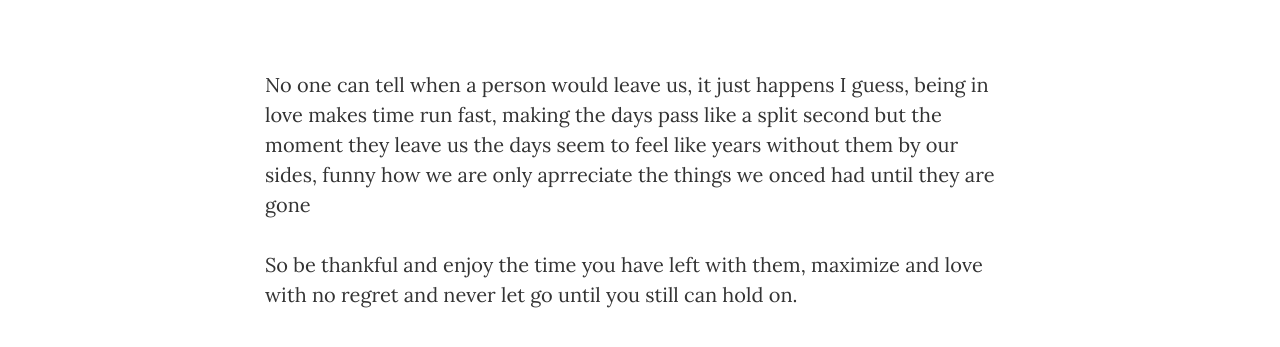
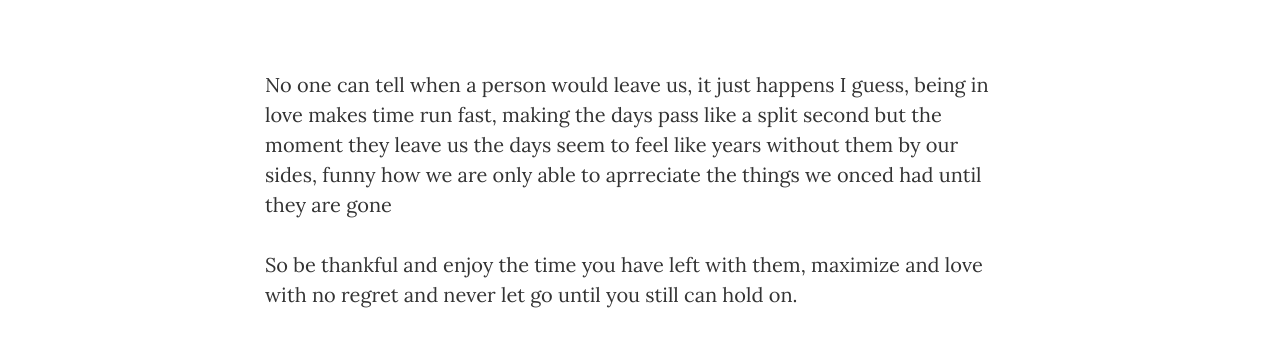
Before and after one commit to JohnDivina0908/Blog, a website: page post2.html in a window 1280 px wide. Shown: the part 799-1146 px from the top of the page. Drawn offline with nearby package versions, Linux system fonts and the light colour scheme.

Commit message:
Update post2.html

```diff
--- a/post2.html
+++ b/post2.html
@@ -85,7 +85,7 @@
         <div class="container">
             <div class="row">
                 <div class="col-lg-8 col-lg-offset-2 col-md-10 col-md-offset-1">
-                    <p>No one can tell when a person would leave us, it just happens I guess, being in love makes time run fast, making the days pass like a split second but the moment they leave us the days seem to feel like years without them by our sides, funny how we are only aprreciate the things we onced had until they are gone</p>
+                    <p>No one can tell when a person would leave us, it just happens I guess, being in love makes time run fast, making the days pass like a split second but the moment they leave us the days seem to feel like years without them by our sides, funny how we are only able to aprreciate the things we onced had until they are gone</p>
                     <p>So be thankful and enjoy the time you have left with them, maximize and love with no regret and never let go until you still can hold on.</p>
                 </div>
             </div>
```
